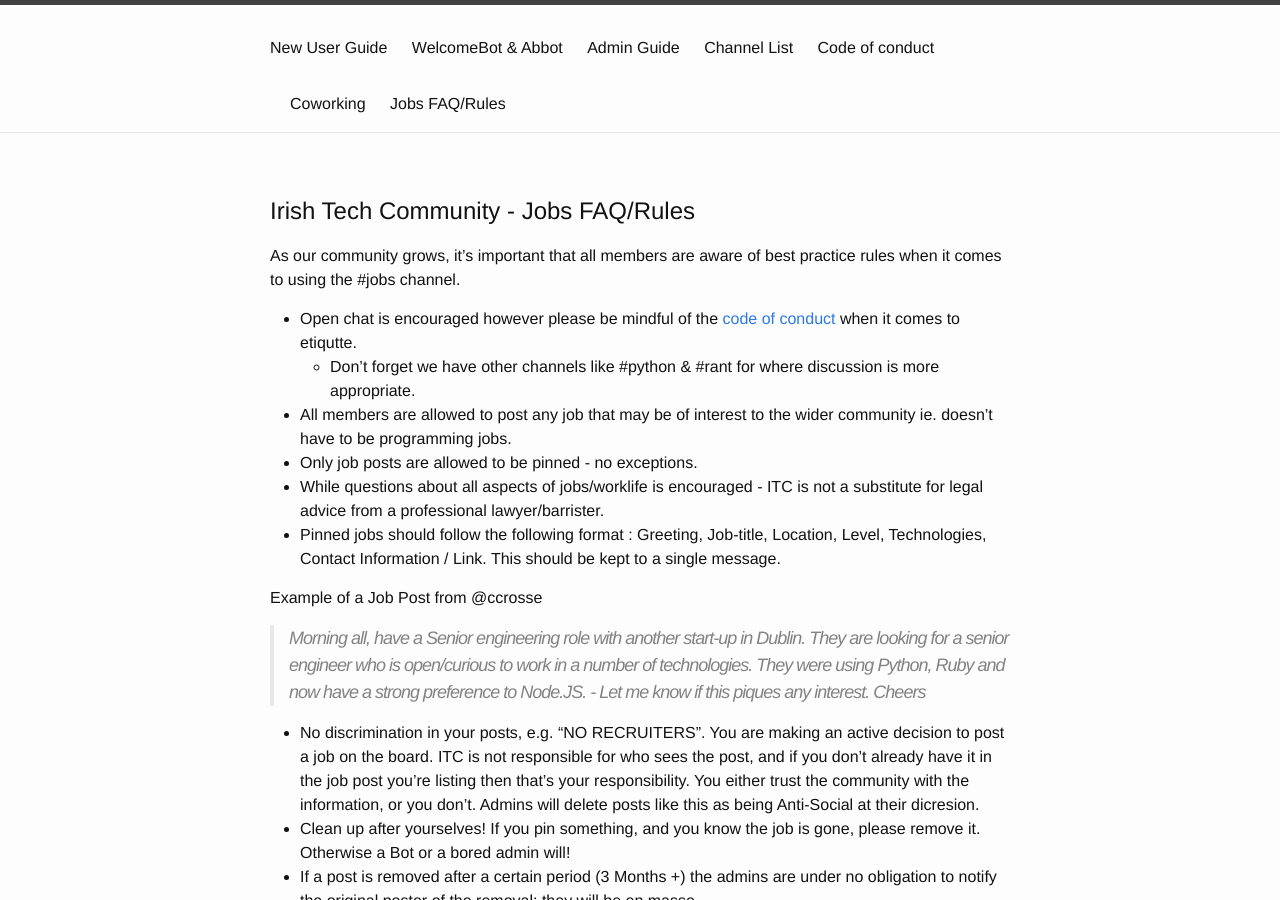
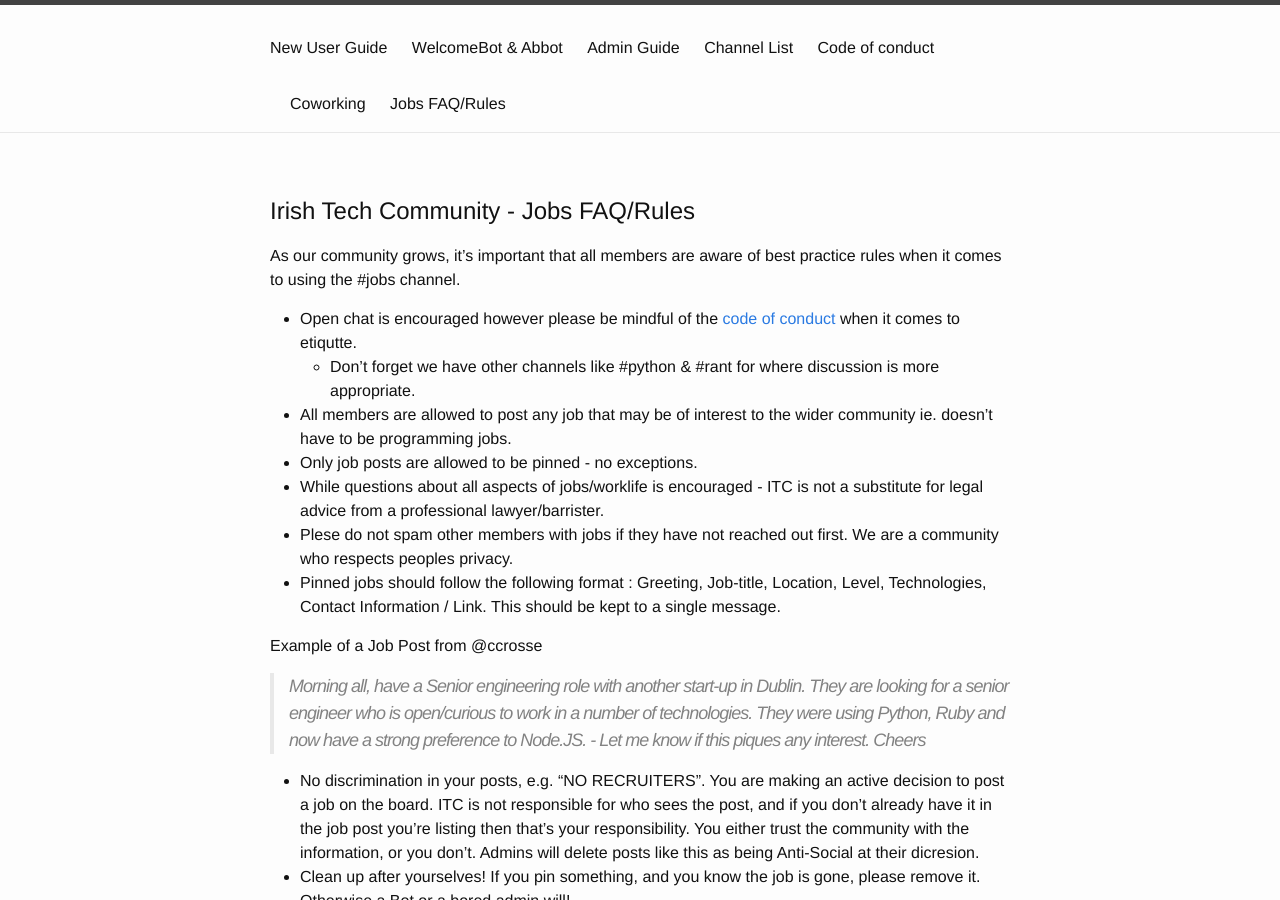
Before and after one commit to IrishTechCommunity/irishtechcommunity.github.io, a Jekyll site: the page built from jobsfaq.md, in a window 1280 px wide and 900 px high. Built offline with Jekyll 4.4.1, drawn with Linux system fonts in a browser that asks for light colours; a script that is not in the unit is left out.

Commit message:
update2017jobs.md
To include not pestering people

```diff
--- a/jobsfaq.md
+++ b/jobsfaq.md
@@ -13,6 +13,7 @@ As our community grows, it's important that all members are aware of best practi
 * All members are allowed to post any job that may be of interest to the wider community ie. doesn't have to be programming jobs.
 * Only job posts are allowed to be pinned - no exceptions.
 * While questions about all aspects of jobs/worklife is encouraged - ITC is not a substitute for legal advice from a professional lawyer/barrister.
+* Plese do not spam other members with jobs if they have not reached out first. We are a community who respects peoples privacy.
 * Pinned jobs should follow the following format : Greeting, Job-title, Location, Level, Technologies, Contact Information / Link. This should be kept to a single message.
 
 Example of a Job Post from @ccrosse
```
